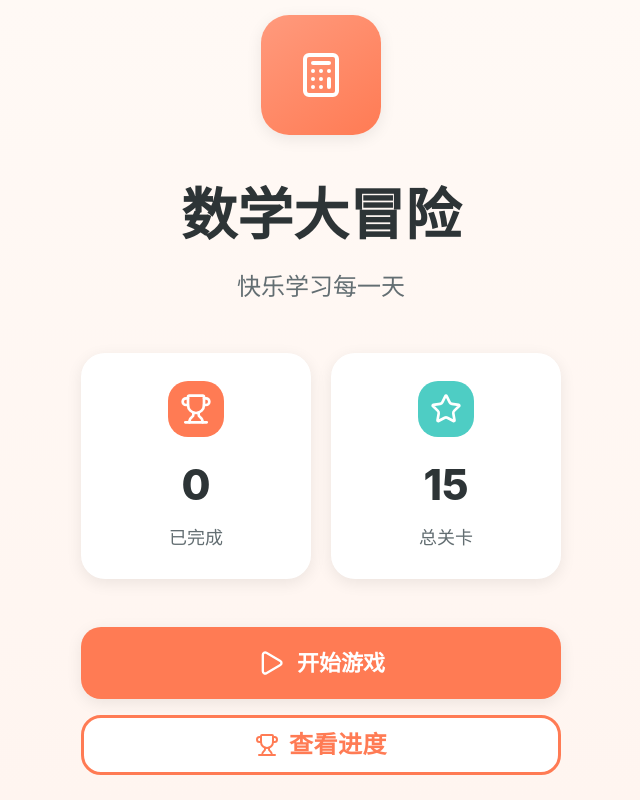
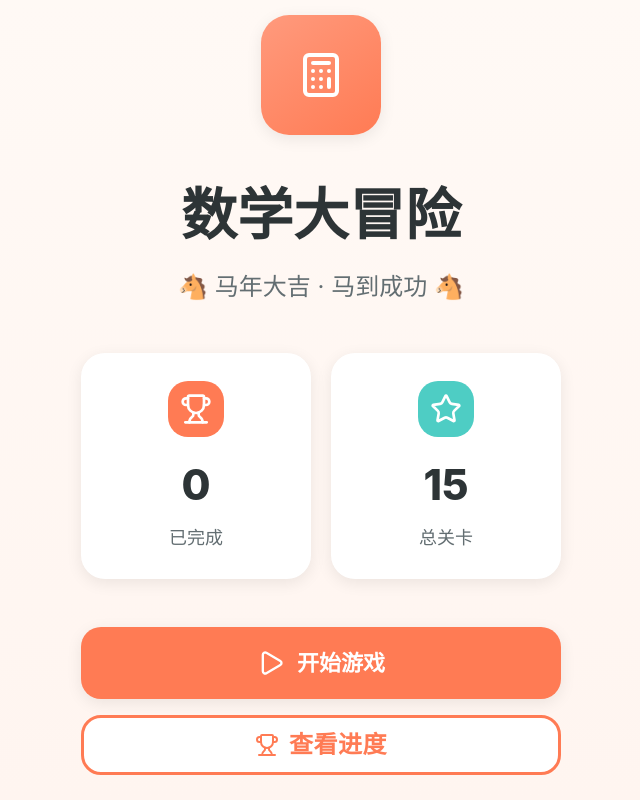
Before and after one commit to hezhongfeng/math-game, a Vue app: page / in a window 1280 px wide. Shown: the whole page, without its empty margins (319-959 px from the left). Built offline with nearby package versions, Linux system fonts and the light colour scheme.

Commit message:
feat: 更新首页副标题为马年祝福语

```diff
--- a/src/pages/Home.vue
+++ b/src/pages/Home.vue
@@ -36,7 +36,7 @@ onMounted(() => {
           <Calculator :size="48" />
         </div>
         <h1 class="title">数学大冒险</h1>
-        <p class="subtitle">快乐学习每一天</p>
+        <p class="subtitle">🐴 马年大吉 · 马到成功 🐴</p>
       </div>
 
       <div class="stats">
--- a/src/style.css
+++ b/src/style.css
@@ -4,7 +4,6 @@
 
 @layer base {
   :root {
-    /* 友好极简配色 */
     --coral: #FF7B54;
     --coral-dark: #E86640;
     --coral-light: #FF9A7D;
--- a/tailwind.config.js
+++ b/tailwind.config.js
@@ -14,11 +14,7 @@ export default {
     },
     extend: {
       colors: {
-        // ============================================
-        // 数学游戏配色 - 森林冒险系（自然清新）
-        // ============================================
         game: {
-          // 主色 - 森林绿
           primary: {
             DEFAULT: '#4A7C59',
             light: '#5D9A6E',
@@ -35,7 +31,6 @@ export default {
             800: '#243B2B',
             900: '#1A281E',
           },
-          // 辅色 - 阳光橙
           secondary: {
             DEFAULT: '#E8A838',
             light: '#F0BE5C',
@@ -52,7 +47,6 @@ export default {
             800: '#5C4011',
             900: '#3C2A0B',
           },
-          // 强调色 - 落叶黄
           accent: {
             DEFAULT: '#F4D03F',
             light: '#F7DC6F',
```
